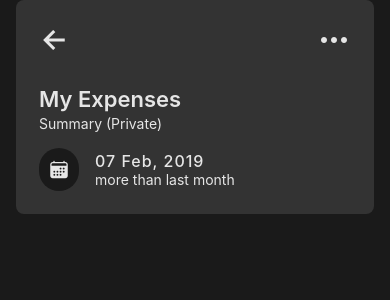
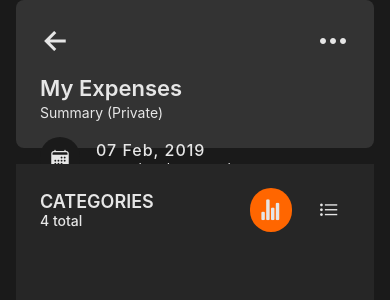
Before and after one commit to Lambertn33/my_expenses, a React Native app: screen / in a window 390 px wide. Shown: the top 300 px of the page. Built offline with nearby package versions, Linux system fonts and the light colour scheme.

Commit message:
feat: add categories header

```diff
--- a/App.js
+++ b/App.js
@@ -2,12 +2,14 @@ import { StatusBar } from "expo-status-bar";
 import { ScrollView, StyleSheet, Platform } from "react-native";
 import Header from "./components/Header";
 import { Colors } from "./constants/colors";
+import Categories from "./screens/Categories";
 
 export default function App() {
   return (
     <ScrollView style={styles.screen}>
-      <StatusBar/>
+      <StatusBar />
       <Header />
+      <Categories />
     </ScrollView>
   );
 }
--- a/components/Header.js
+++ b/components/Header.js
@@ -29,11 +29,11 @@ const Header = () => {
 const styles = StyleSheet.create({
   container: {
     flex: 1,
-    padding: 23,
+    padding: 24,
     backgroundColor: Colors.secondaryDark,
     elevation: 4,
     borderRadius: 8,
-    gap: 12,
+    marginBottom: 16,
   },
   header: {
     gap: 16,
--- /dev/null
+++ b/components/categories/Header.js
@@ -0,0 +1,57 @@
+import { View, Text, StyleSheet } from "react-native";
+import { Colors } from "../../constants/colors";
+import { categoriesMode } from "../../constants/categoriesMode";
+import HeaderIcon from "./HeaderIcon";
+
+const CategoriesHeader = ({ onSwitchModeHandler, mode }) => {
+  return (
+    <View style={styles.container}>
+      <View>
+        <Text style={styles.headerTitle}>Categories</Text>
+        <Text style={styles.headerSubtitle}>4 total</Text>
+      </View>
+      <View style={styles.iconsContainer}>
+        <HeaderIcon
+          onPress={onSwitchModeHandler}
+          icon="stats-chart"
+          size={22}
+          color={Colors.primaryLight}
+          isActive={mode === categoriesMode.CHART}
+        />
+        <HeaderIcon
+          onPress={onSwitchModeHandler}
+          icon="list-outline"
+          size={22}
+          color={Colors.primaryLight}
+          isActive={mode === categoriesMode.LIST}
+        />
+      </View>
+    </View>
+  );
+};
+
+const styles = StyleSheet.create({
+  container: {
+    flexDirection: "row",
+    justifyContent: "space-between",
+    alignItems: "center",
+  },
+
+  headerTitle: {
+    color: Colors.primaryLight,
+    fontSize: 18,
+    textTransform: "uppercase",
+    fontWeight: "600",
+  },
+  headerSubtitle: {
+    color: Colors.primaryLight,
+    fontWeight: "500",
+  },
+
+  iconsContainer: {
+    flexDirection: "row",
+    gap: 16,
+  },
+});
+
+export default CategoriesHeader;
--- /dev/null
+++ b/components/categories/HeaderIcon.js
@@ -0,0 +1,27 @@
+import { TouchableOpacity, StyleSheet } from "react-native";
+import Icon from "../UI/Icon";
+import { Colors } from "../../constants/colors";
+
+const HeaderIcon = ({ color, size, icon, isActive, onPress }) => {
+  return (
+    <TouchableOpacity
+      onPress={onPress}
+      disabled={isActive}
+      style={[styles.icon, isActive && styles.activeIcon]}
+    >
+      <Icon color={color} size={size} icon={icon} />
+    </TouchableOpacity>
+  );
+};
+
+const styles = StyleSheet.create({
+  icon: {
+    borderRadius: 50,
+    padding: 10,
+  },
+  activeIcon: {
+    backgroundColor: Colors.primaryOrange,
+  },
+});
+
+export default HeaderIcon;
--- /dev/null
+++ b/constants/categoriesMode.js
@@ -0,0 +1,4 @@
+export const categoriesMode = {
+  CHART: "CHART",
+  LIST: "LIST",
+};
--- a/constants/colors.js
+++ b/constants/colors.js
@@ -1,5 +1,7 @@
 export const Colors = {
     primaryDark: "#1a1a1a",
+    mediumDark: "#262626",
     primaryLight: "#e6e6e6",
+    primaryOrange: "#ff6600",
     secondaryDark: "#333333"
 }
--- /dev/null
+++ b/screens/Categories.js
@@ -0,0 +1,31 @@
+import { useState } from "react";
+import { View, StyleSheet } from "react-native";
+
+import CategoriesHeader from "../components/categories/Header";
+import { Colors } from "../constants/colors";
+import { categoriesMode } from "../constants/categoriesMode";
+
+const Categories = () => {
+  const [mode, setMode] = useState(categoriesMode.CHART);
+
+  const switchModeHandler = () =>
+    setMode(
+      mode === categoriesMode.CHART ? categoriesMode.LIST : categoriesMode.CHART
+    );
+
+  return (
+    <View style={styles.container}>
+      <CategoriesHeader onSwitchModeHandler={switchModeHandler} mode={mode} />
+    </View>
+  );
+};
+
+const styles = StyleSheet.create({
+  container: {
+    flex: 1,
+    backgroundColor: Colors.mediumDark,
+    padding: 24,
+  },
+});
+
+export default Categories;
```
Also changed, not shown: components/categories/Chart.js (added), components/categories/List.js (added).
